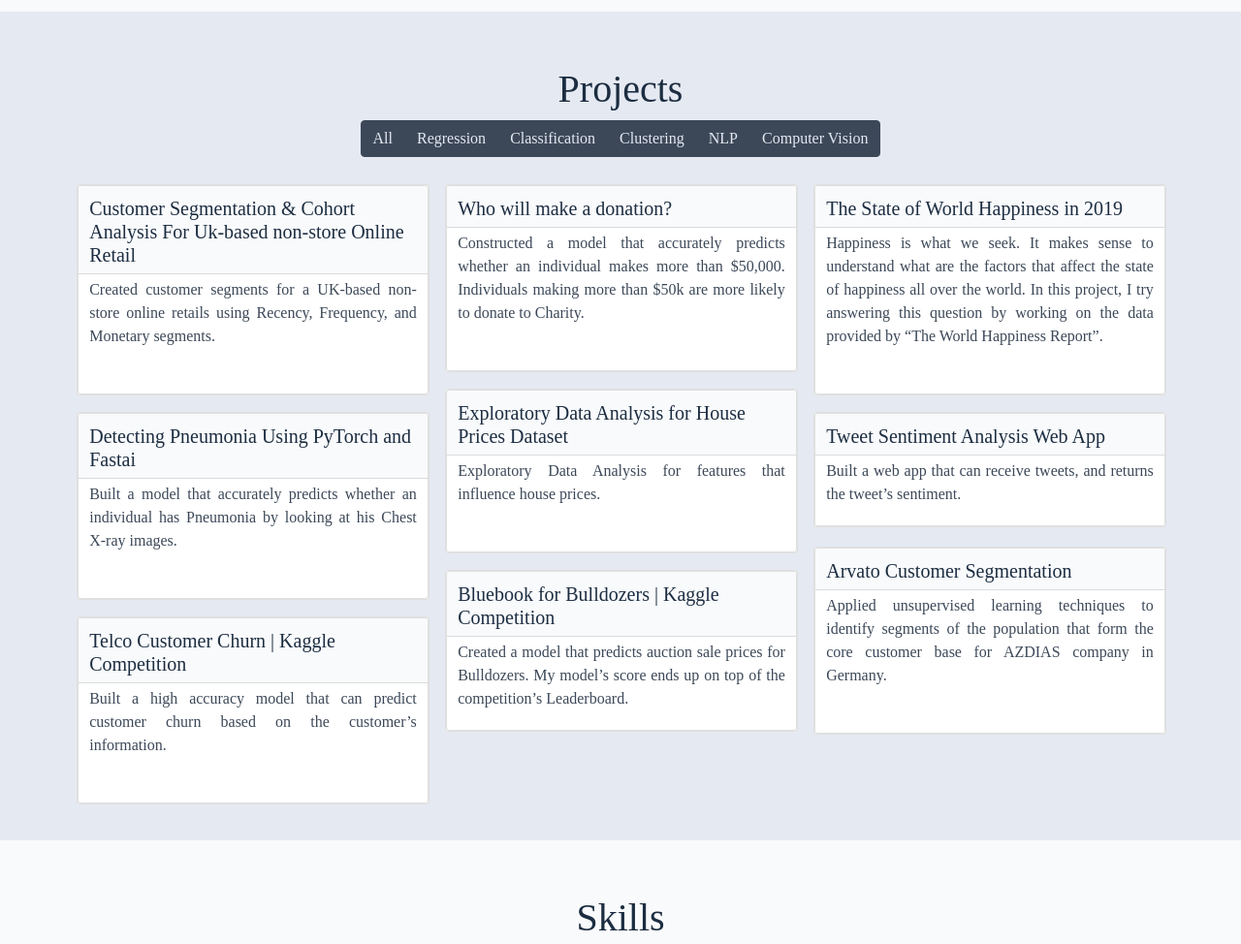
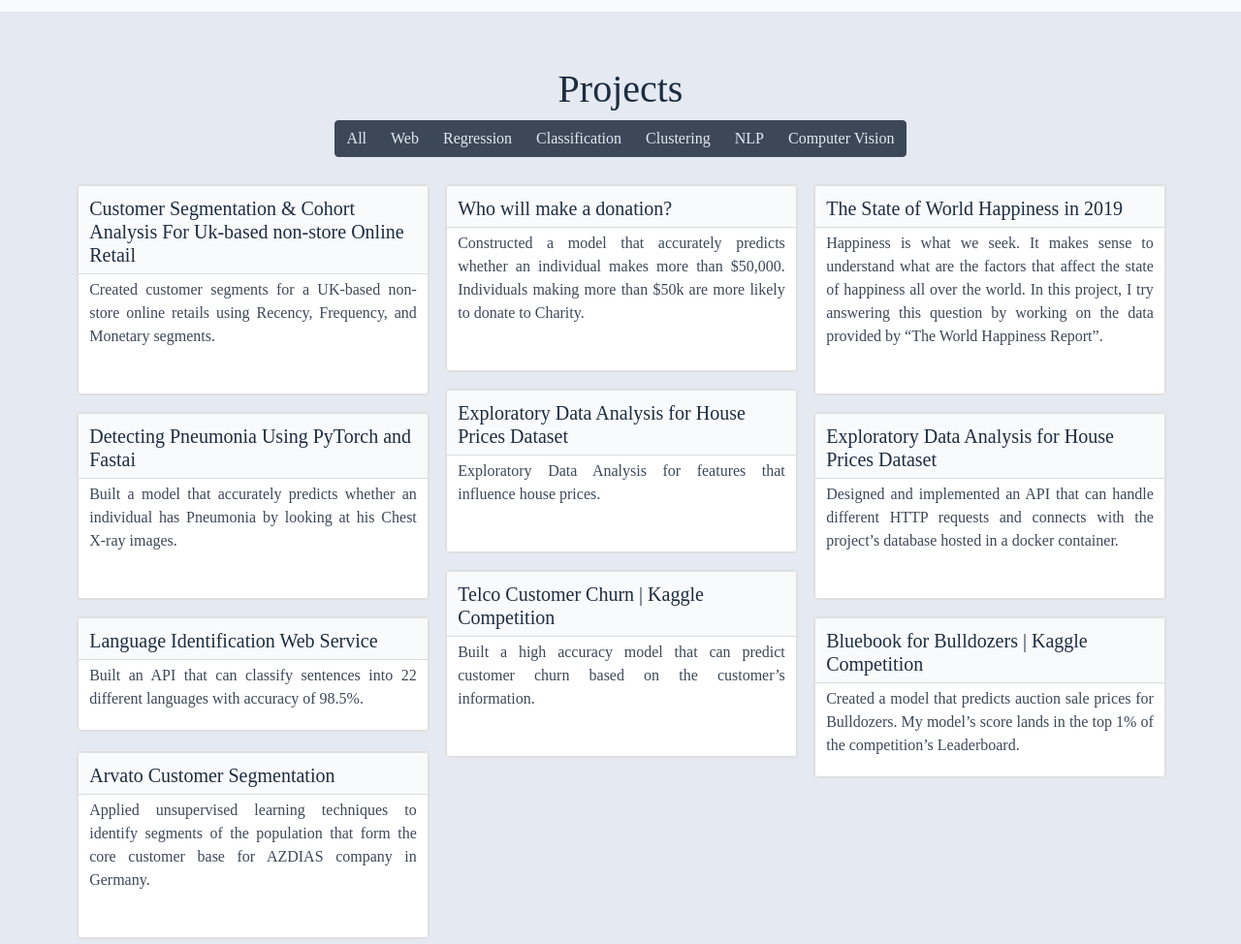
Before and after one commit to imarco20/imarco.github.io, a plain HTML site: page index.html in a window 1280 px wide. Shown: the part 1240-2214 px from the top of the page at 97% size. Drawn offline with Linux system fonts and the light colour scheme; no server answers; a web font is replaced by a local one.

Commit message:
rebuilding site Sat 16 Jan 21:36:22 EET 2021

```diff
--- a/index.html
+++ b/index.html
@@ -375,6 +375,10 @@ if (!doNotTrack) {
         All
       </button>
 
+      <button type="button" class="btn btn-dark" data-filter="web">
+        Web
+      </button>
+
       <button type="button" class="btn btn-dark" data-filter="regression">
         Regression
       </button>
@@ -592,15 +596,15 @@ if (!doNotTrack) {
 
         <div
   class="col-sm-12 col-md-6 col-lg-4 p-2 filtr-item"
-  data-category='all, nlp'
+  data-category='all, all,web'
 >
   <div class="card mt-1">
     <div class="card">
-      <a class="card-header" href="#">
+      <a class="card-header" href="https://github.com/imarco20/conference-restful-webservice">
         <div>
           <div class="d-flex">
 
-            <h5 class="card-title mb-0">Tweet Sentiment Analysis Web App</h5>
+            <h5 class="card-title mb-0">Exploratory Data Analysis for House Prices Dataset</h5>
           </div>
           <div class="sub-title">
             <span></span>
@@ -609,7 +613,45 @@ if (!doNotTrack) {
         </div>
       </a>
       <div class="card-body text-justify pt-1 pb-1">
-        <p>Built a web app that can receive tweets, and returns the tweet’s sentiment.</p>
+        <p>Designed and implemented an API that can handle different HTTP requests and connects with the project’s database hosted in a docker container.</p>
+        <span class="float-right">
+
+          <a
+            class="github-button-inactive"
+            href="https://github.com/imarco20/conference-restful-webservice"
+            data-icon="octicon-standard"
+            data-show-count="true"
+            aria-label="Star Exploratory Data Analysis for House Prices Dataset"
+            >Star</a
+          >
+
+        </span>
+      </div>
+    </div>
+  </div>
+</div>
+
+
+        <div
+  class="col-sm-12 col-md-6 col-lg-4 p-2 filtr-item"
+  data-category='all, nlp,web'
+>
+  <div class="card mt-1">
+    <div class="card">
+      <a class="card-header" href="#">
+        <div>
+          <div class="d-flex">
+
+            <h5 class="card-title mb-0">Language Identification Web Service</h5>
+          </div>
+          <div class="sub-title">
+            <span></span>
+            <span></span>
+          </div>
+        </div>
+      </a>
+      <div class="card-body text-justify pt-1 pb-1">
+        <p>Built an API that can classify sentences into 22 different languages with accuracy of 98.5%.</p>
         <span class="float-right">
 
         </span>
@@ -676,7 +718,7 @@ if (!doNotTrack) {
         </div>
       </a>
       <div class="card-body text-justify pt-1 pb-1">
-        <p>Created a model that predicts auction sale prices for Bulldozers. My model’s score ends up on top of the competition’s Leaderboard.</p>
+        <p>Created a model that predicts auction sale prices for Bulldozers. My model’s score lands in the top 1% of the competition&rsquo;s Leaderboard.</p>
         <span class="float-right">
 
         </span>
```
Also changed, not shown: 1 other file.
